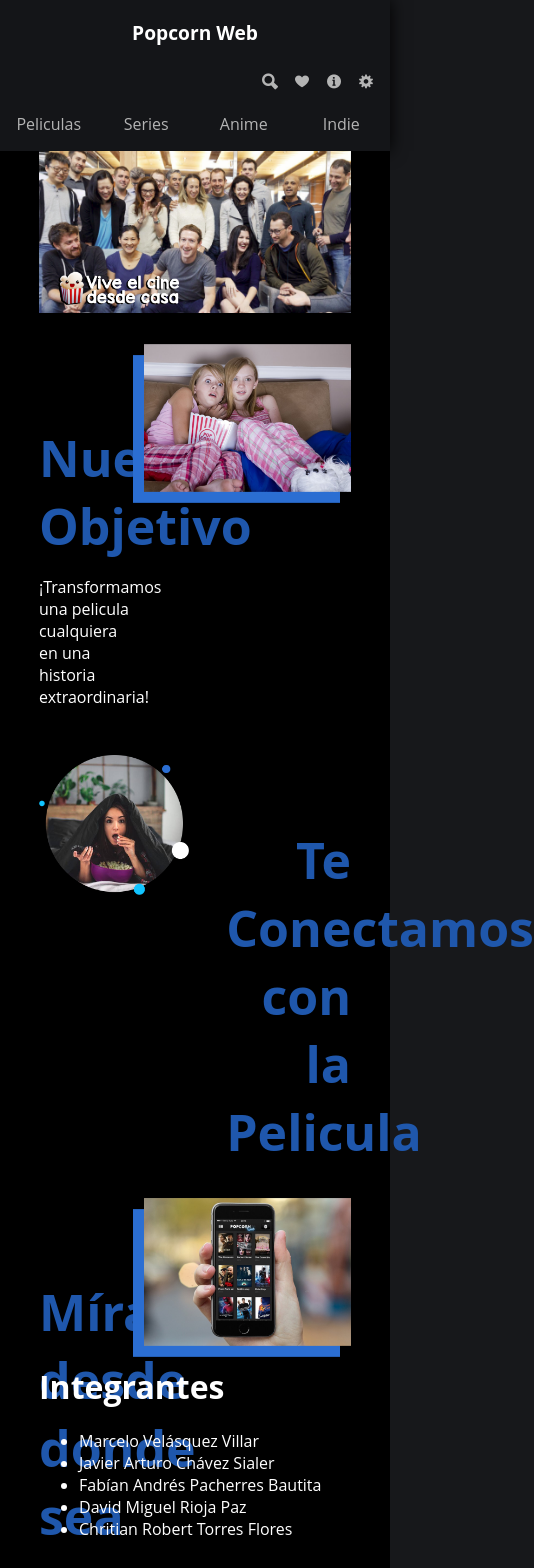
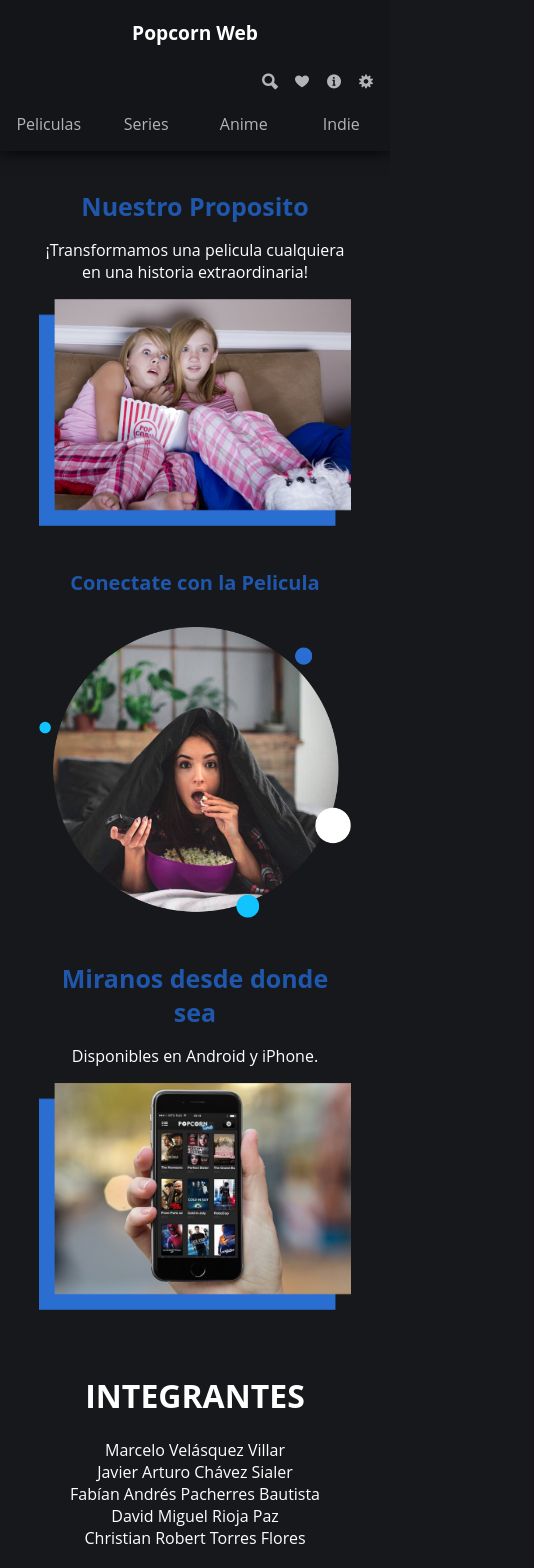
Before and after one commit to itmarck/popcorn, a Vue app: page /info in a window 390 px wide. Shown: the top 1568 px of the page, 534 px wide, since content can reach past the window. Built offline with nearby package versions, Linux system fonts and the light colour scheme.

Commit message:
Info final

```diff
--- a/src/components/AppInfo.vue
+++ b/src/components/AppInfo.vue
@@ -4,59 +4,60 @@
       <div class="cabecera">
         <div class="banner">
           <img class="portada" src="../../public/info/banner.png" />
-          <img class="titulo" src="../../public/info/frase.png" />
+          <img class="frase_portada" src="../../public/info/frase.png" />
         </div>
       </div>
       <div class="cuerpo">
-        <div class="cuerpo1">
+        <div class="cuerpo_cuerpo">
           <div class="mensaje">
-            <div class="mensaje__titulo">
-              <h1>Nuestro Objetivo</h1>
+            <div class="titulo">
+              <h1>Nuestro Proposito</h1>
             </div>
-            <div class="mensaje__mensaje">
-              <p>
-                ¡Transformamos una pelicula cualquiera en una historia
-                extraordinaria!
-              </p>
+            <div class="frase">
+              <p>¡Transformamos una pelicula cualquiera en una historia extraordinaria!</p>
             </div>
           </div>
-          <div class="mensaje_img">
-            <img src="../../public/info/objetivo.png" alt="" />
+          <div class="imagen">
+            <img src="../../public/info/objetivo.png" alt="">
           </div>
         </div>
-        <div class="cuerpo1">
-          <div class="mensaje2_img">
-            <img src="../../public/info/Vision.png" alt="" />
+        <div class="cuerpo_cuerpo2">
+          <div class="imagen">
+            <img src="../../public/info/vision.png" alt="">
           </div>
           <div class="mensaje2">
-            <div class="mensaje2__titulo">
-              <h1>Te Conectamos con la Pelicula</h1>
+            <div class="titulo2">
+              <h1>Conectate con la Pelicula</h1>
             </div>
           </div>
         </div>
-        <div class="cuerpo1">
+        <div class="cuerpo_cuerpo">
           <div class="mensaje">
-            <div class="mensaje__titulo">
-              <h1>Míranos desde donde sea</h1>
+            <div class="titulo">
+              <h1>Miranos desde donde sea</h1>
             </div>
-            <div class="mensaje__mensaje">
+            <div class="frase">
               <p>Disponibles en Android y iPhone.</p>
             </div>
           </div>
-          <div class="mensaje_img">
-            <img src="../../public/info/movil.png" alt="" />
+          <div class="imagen">
+            <img src="../../public/info/movil.png" alt="">
           </div>
         </div>
       </div>
       <div class="footer">
-        <h1>Integrantes</h1>
-        <ul>
+        <div class="integrantes">
+          <h1>Integrantes</h1>
+        </div>
+        <div class="lista">
+          <ul>
           <li>Marcelo Velásquez Villar</li>
           <li>Javier Arturo Chávez Sialer</li>
-          <li>Fabían Andrés Pacherres Bautita</li>
+          <li>Fabían Andrés Pacherres Bautista</li>
           <li>David Miguel Rioja Paz</li>
-          <li>Chritian Robert Torres Flores</li>
+          <li>Christian Robert Torres Flores</li>
         </ul>
+        </div>
       </div>
     </div>
   </div>
@@ -64,7 +65,6 @@
 
 <style scoped>
 .contenedor {
-  background: var(--Negro);
   height: 2000px;
 }
 .principal {
@@ -73,69 +73,176 @@
   margin-left: 10%;
   margin-right: 10%;
 }
-.cabecera {
+.cabecera{
+  width: 100%;
+  height: auto;
+  margin-bottom: 12%;
+}
+.banner{
   width: 100%;
   position: relative;
 }
-.portada {
+.portada{
   width: 100%;
+  height: auto;
   display: block;
 }
-.titulo {
+.frase_portada{
+  position: absolute;
   width: 40%;
-  position: absolute;
   bottom: 5%;
   left: 5%;
 }
-.cuerpo {
+.cuerpo{
   width: 100%;
-  height: 100%;
+  height: auto;
 }
-.cuerpo1 {
-  max-height: inherit;
+.cuerpo_cuerpo{
+  width: 100%;
+  height: auto;
   display: flex;
-  margin-top: 10%;
+  margin-top: 12%;
+  margin-bottom: 12%;
 }
-.mensaje {
-  width: 30%;
-  height: 100%;
-  margin-top: 15%;
+.cuerpo_cuerpo2{
+  width: 100%;
+  height: auto;
+  display: flex;
+  margin-top: 12%;
+  margin-bottom: 12%;
 }
-.mensaje__titulo h1 {
-  font-size: 50px;
+.mensaje{
+  width: 40%;
+  height: auto;
+  margin-top: auto;
+  margin-bottom: auto;
+}
+.titulo{
+  width: 80%;
+  height: auto;
+}
+.titulo h1{
+  font-size: 45px;
+  margin: 0;
   color: var(--colorEnfasis);
-  margin-bottom: 0;
 }
-.mensaje__mensaje {
-  font-size: 16px;
-}
-.mensaje_img {
-  width: 70%;
-  height: 55.6%;
+.mensaje2{
+  width: 40%;
+  height: auto;
+  margin-top: auto;
+  margin-bottom: auto;
   display: flex;
 }
-.mensaje_img img {
+.titulo2{
   width: 100%;
-  float: right;
+  height: auto;
+  flex-direction: row-reverse;
 }
-.mensaje2_img {
-  width: 70%;
-  height: 55.6%;
-  display: flex;
+.titulo2 h1{
+  font-size: 60px;
+  margin: 0;
+  color: var(--colorEnfasis);
+  text-align: right;
+  width: 100%;
 }
-.mensaje2_img img {
+.frase{
+  width: 100%;
+}
+.frase p{
   width: 80%;
-  float: right;
 }
-.mensaje2 {
+.imagen{
+  width: 60%;
+  height: auto;
+}
+.imagen img{
+  width: 100%;
+  height: auto;
+}
+.footer{
+  display:flex;
+  justify-content: space-between;
+}
+.integrantes{
   width: 40%;
-  height: 100%;
-  margin-top: 12%;
+  height: auto;
 }
-.mensaje2__titulo h1 {
-  font-size: 50px;
-  color: var(--colorEnfasis);
-  margin-bottom: 0;
+.lista{
+ width: 60%;
+ height: auto;
+}
+.footer h1{
+  font-family: 25px;
+  text-transform: uppercase;
+}
+ul li{
   text-align: right;
+  width: 100%;
+  list-style: none;
+}
+
+@media screen and (max-width: 800px) {
+  .cabecera{
+    display: none;
+  }
+  .cuerpo_cuerpo{
+    flex-direction: column;
+  }
+  .mensaje{
+    width: 100%;
+  }
+  .imagen{
+    width: 100%;
+  }
+  .titulo{
+    width: 100%;
+  }
+  .titulo h1{
+    width: 100%;
+    font-size: 25px;
+    margin: 0;
+    text-align: center;
+  }
+  .titulo2{
+    width: 100%;
+  }
+  .titulo2 h1{
+    font-size: 20px;
+    margin: 0;
+    width: 100%;
+    text-align: center;
+    margin-bottom: 10%;
+  }
+  .mensaje2{
+    width: 100%;
+  }
+  .cuerpo_cuerpo2{
+    flex-direction: column-reverse;
+  }
+  .frase p{
+    width: 100%;
+    text-align: center;
+  }
+
+
+  .footer{
+    flex-direction: column;
+  }
+  .integrantes{
+    width: 100%;
+  }
+  .footer h1{
+    text-align: center;
+  }
+  .lista{
+    width: 100%;
+  }
+  ul li{
+    text-align: center;
+  }
+  ul{
+    padding: 0;
+    margin: 0;
+  }
 }
 </style>
```
